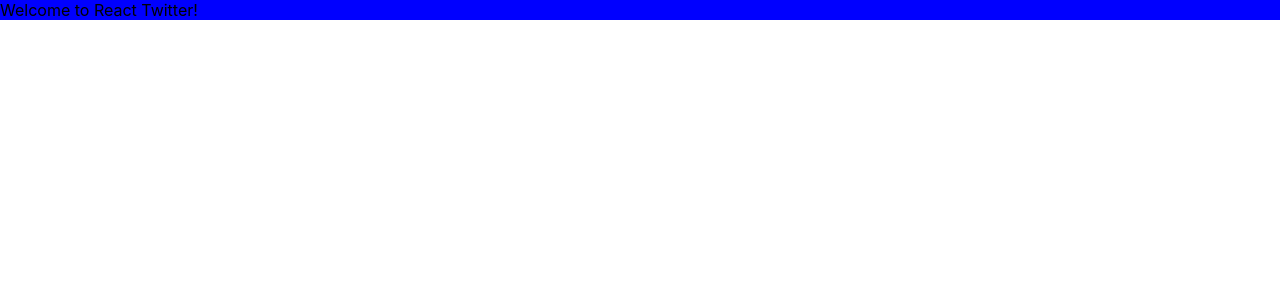
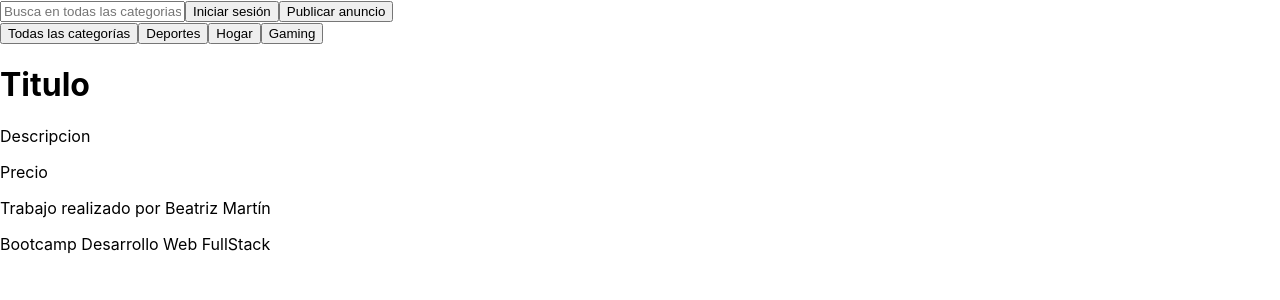
Before and after one commit to BeatrizMarGar/06_React, a React (Create React App) app: page / in a window 1280 px wide. Shown: the top 300 px of the page. Built offline with nearby package versions, Linux system fonts and the light colour scheme.

Commit message:
01_componentes

```diff
--- a/src/App.js
+++ b/src/App.js
@@ -1,7 +1,8 @@
 import './App.css';
+import Layout from './components/layout/layout';
 
 function App() {
-  return <div className="app">Welcome to React Twitter!</div>;
+  return <Layout />;
 }
 
 export default App;
--- /dev/null
+++ b/src/components/Ads/ad.js
@@ -0,0 +1,11 @@
+function Ad({}){
+    return (
+        <div>
+            <h1>Titulo</h1>
+            <p>Descripcion</p>
+            <p>Precio</p>
+        </div>
+    )
+}
+
+export default Ad;
--- /dev/null
+++ b/src/components/layout/ads.js
@@ -0,0 +1,8 @@
+import Ad from "../Ads/ad"
+function Ads ({}) {
+    return (
+        <Ad />
+    )
+}
+
+export default Ads
--- /dev/null
+++ b/src/components/layout/categories.js
@@ -0,0 +1,13 @@
+
+function Categories ({}) {
+    return (
+        <div className="categories">
+            <button>Todas las categorías</button>
+            <button>Deportes</button>
+            <button>Hogar</button>
+            <button>Gaming</button>
+        </div>
+    )
+}
+
+export default Categories
--- /dev/null
+++ b/src/components/layout/footer.js
@@ -0,0 +1,10 @@
+function Footer ({}) {
+    return (
+        <div className="footer">
+            <p>Trabajo realizado por Beatriz Martín</p>
+            <p>Bootcamp Desarrollo Web FullStack</p>
+        </div>
+    )
+}
+
+export default Footer;
--- /dev/null
+++ b/src/components/layout/header.js
@@ -0,0 +1,12 @@
+
+function Header ({}) {
+    return (
+        <nav>
+            <input placeholder="Busca en todas las categorias"></input>
+            <button> Iniciar sesión</button>
+            <button> Publicar anuncio</button>
+        </nav>
+    )
+}
+
+export default Header
--- /dev/null
+++ b/src/components/layout/layout.js
@@ -0,0 +1,17 @@
+import Footer from "./footer";
+import Header from "./header";
+import Ads from "./ads";
+import Categories from "./categories";
+
+function Layout ({}) {
+    return (
+        <div classname="layout">
+            <Header />
+            <Categories />
+            <Ads />
+            <Footer className="" />
+        </div>
+    );
+}
+
+export default Layout
```
